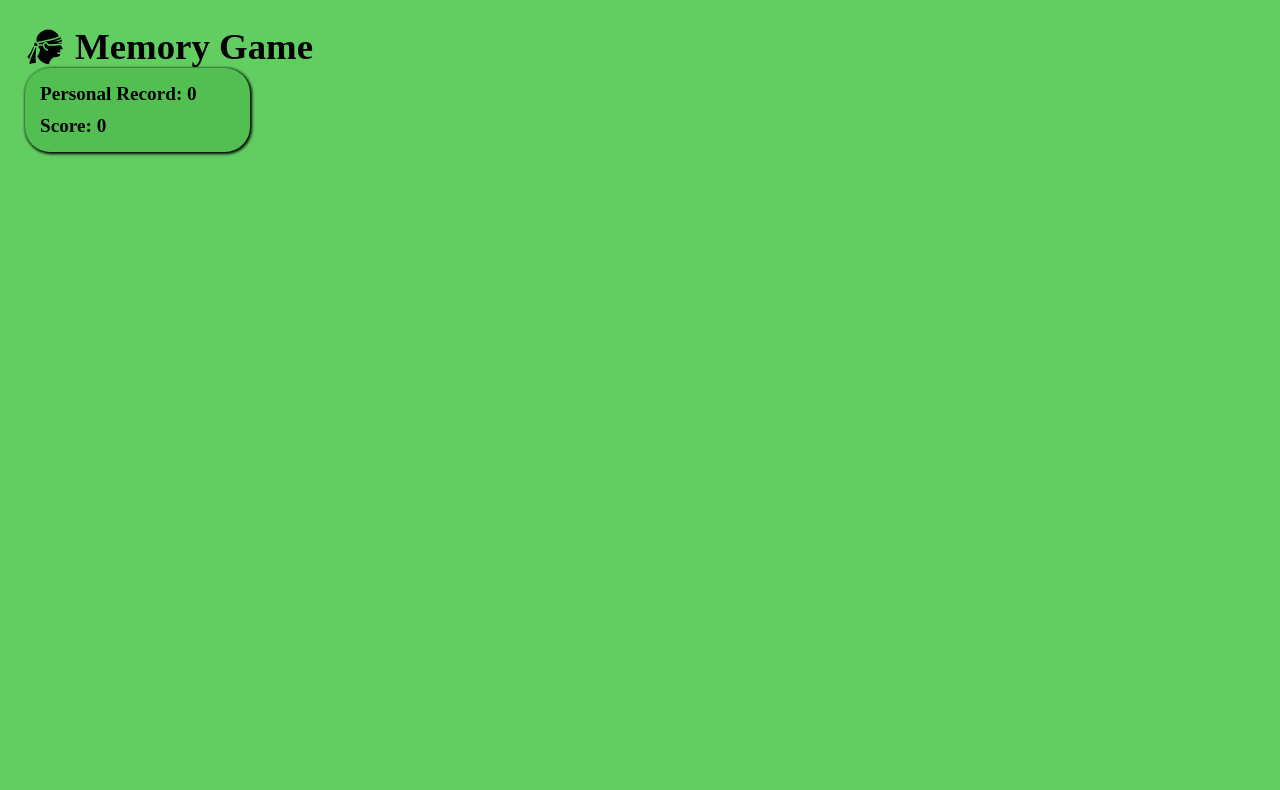
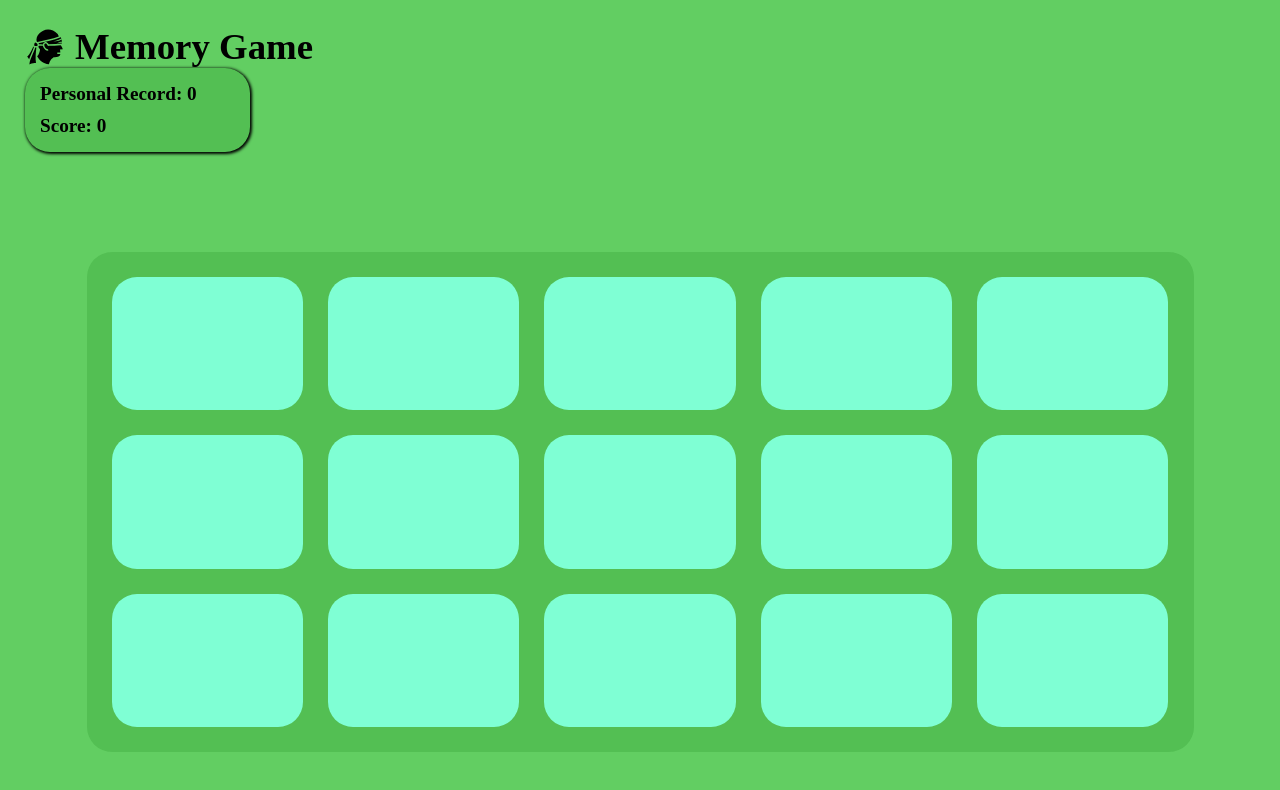
Before and after one commit to Bre323/Memory-Card, a React (Vite) app: page / in a window 1280 px wide. Shown: the top 790 px of the page. Built offline with nearby package versions, Linux system fonts and the light colour scheme.

Commit message:
Set board initial sketch

```diff
--- a/src/App.jsx
+++ b/src/App.jsx
@@ -1,4 +1,5 @@
 import './App.css'
+import Board from './components/board'
 import Logo from './components/logo'
 import Score from './components/score'
 
@@ -7,6 +8,7 @@ function App() {
     <div className="wrapper">
       <Logo />
       <Score />
+      <Board />
     </div>
   )
 }
--- /dev/null
+++ b/src/components/board.jsx
@@ -0,0 +1,25 @@
+import '../styles/board.css';
+
+function Board() {
+  return (
+    <div className="board">
+      <div className="img"></div>
+      <div className="img"></div>
+      <div className="img"></div>
+      <div className="img"></div>
+      <div className="img"></div>
+      <div className="img"></div>
+      <div className="img"></div>
+      <div className="img"></div>
+      <div className="img"></div>
+      <div className="img"></div>
+      <div className="img"></div>
+      <div className="img"></div>
+      <div className="img"></div>
+      <div className="img"></div>
+      <div className="img"></div>
+    </div>
+  )
+}
+
+export default Board;
--- /dev/null
+++ b/src/styles/board.css
@@ -0,0 +1,21 @@
+.board,
+.img {
+  border-radius: 25px;
+}
+
+.board {
+  display: grid;
+  grid-template: repeat(3, 1fr) / repeat(5, 1fr);
+  gap: 25px;
+  flex-wrap: wrap;
+  height: 500px;
+  width: 90%;
+  margin: 0 auto;
+  padding: 25px;
+  margin-top: 100px;
+  background-color: rgb(83, 191, 83);
+}
+
+.board > .img {
+  background-color: aquamarine;
+}
```
